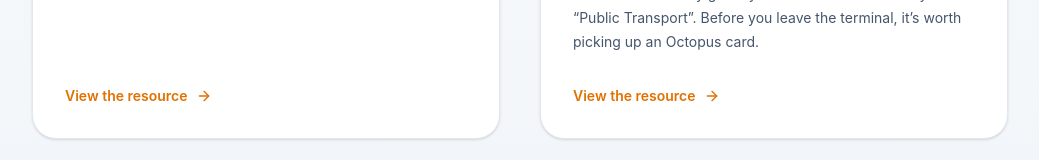
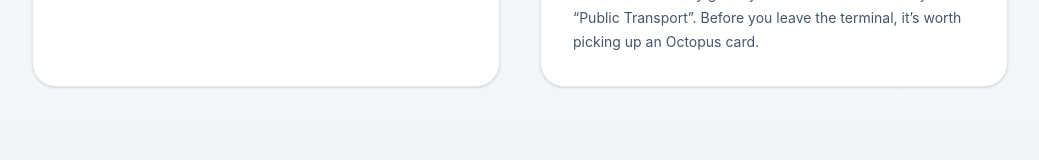
Before and after one commit to bansalmanik/travel-website, a Next.js app: page /travel-resources in a window 1280 px wide. Shown: the part 904-1064 px from the top of the page, without its empty margins (120-1159 px from the left). Built offline with nearby package versions, Linux system fonts and the light colour scheme.

Commit message:
Code optimization

```diff
--- a/app/travel-resources/[slug]/page.tsx
+++ b/app/travel-resources/[slug]/page.tsx
@@ -118,12 +118,9 @@ export default async function TravelResourceDetailPage({ params }: PageProps) {
           </div>
           <div className="absolute inset-0 flex items-end justify-center pb-14">
             <div className="mx-auto flex w-full max-w-4xl flex-col gap-4 px-6 text-center text-white">
-              <p className="text-xs font-semibold uppercase tracking-[0.4em] text-white/70">Travel Resource</p>
               <h1 className="text-4xl font-semibold leading-tight sm:text-5xl">{travelResource.title}</h1>
               <div className="flex flex-wrap items-center justify-center gap-4 text-xs font-semibold uppercase tracking-[0.3em] text-white/70">
                 <span>{travelResource.displayDate}</span>
-                <span className="hidden sm:inline">•</span>
-                <span>{travelResource.readTime}</span>
                 <span className="hidden sm:inline">•</span>
                 <span>{travelResource.author}</span>
               </div>
--- a/app/travel-resources/page.tsx
+++ b/app/travel-resources/page.tsx
@@ -90,22 +90,6 @@ export default async function TravelResourcesPage() {
                 </div>
                 <h2 className="text-2xl font-semibold text-slate-900">{entry.title}</h2>
                 <p className="text-sm leading-6 text-slate-600">{entry.summary}</p>
-                <div className="mt-auto pt-4 flex items-center text-sm font-semibold text-amber-600">
-                  <span>View the resource</span>
-                  <svg
-                    aria-hidden
-                    className="ml-2 h-4 w-4"
-                    fill="none"
-                    stroke="currentColor"
-                    strokeLinecap="round"
-                    strokeLinejoin="round"
-                    strokeWidth="2"
-                    viewBox="0 0 24 24"
-                  >
-                    <path d="M5 12h14" />
-                    <path d="m12 5 7 7-7 7" />
-                  </svg>
-                </div>
               </div>
             </article>
           ))}
--- a/data/milesPointsExplained.json
+++ b/data/milesPointsExplained.json
@@ -47,9 +47,9 @@
         ]
       },
       {
-        "heading": "What is the value of 1 Point/Mile?",
+        "heading": "What is the value of 1 Point or Mile?",
         "body": [
-          "One Point/Mile is not equal to ₹1. The value varies from program to program and redemption to redemption.",
+          "1 Point or Mile is not equal to ₹1. The value varies from program to program and redemption to redemption.",
           "Some programs provide upfront pricing or a fixed value for each point/mile. Example: Accor Live Limitless, where 2,000 Accor Points always equals €40.",
           "Some programs use fixed redemption charts (points required) while the cash price is dynamic. Example: Wyndham Rewards divides its hotels into three tiers, costing 7,500, 15,000, or 30,000 points respectively. A room costing 30,000 points might be priced at ₹40,000 or ₹25,000 in cash depending on the date.",
           "Other programs utilize dynamic pricing for both points and cash, where the redemption cost is determined by supply and demand."
```
